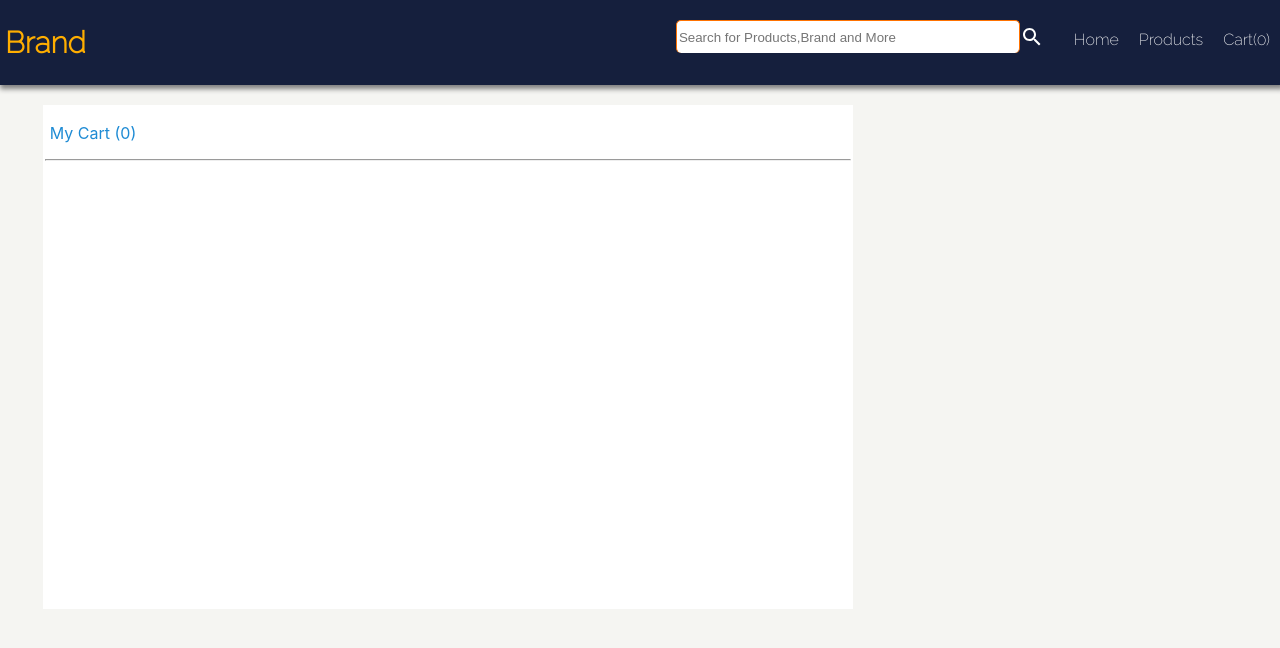
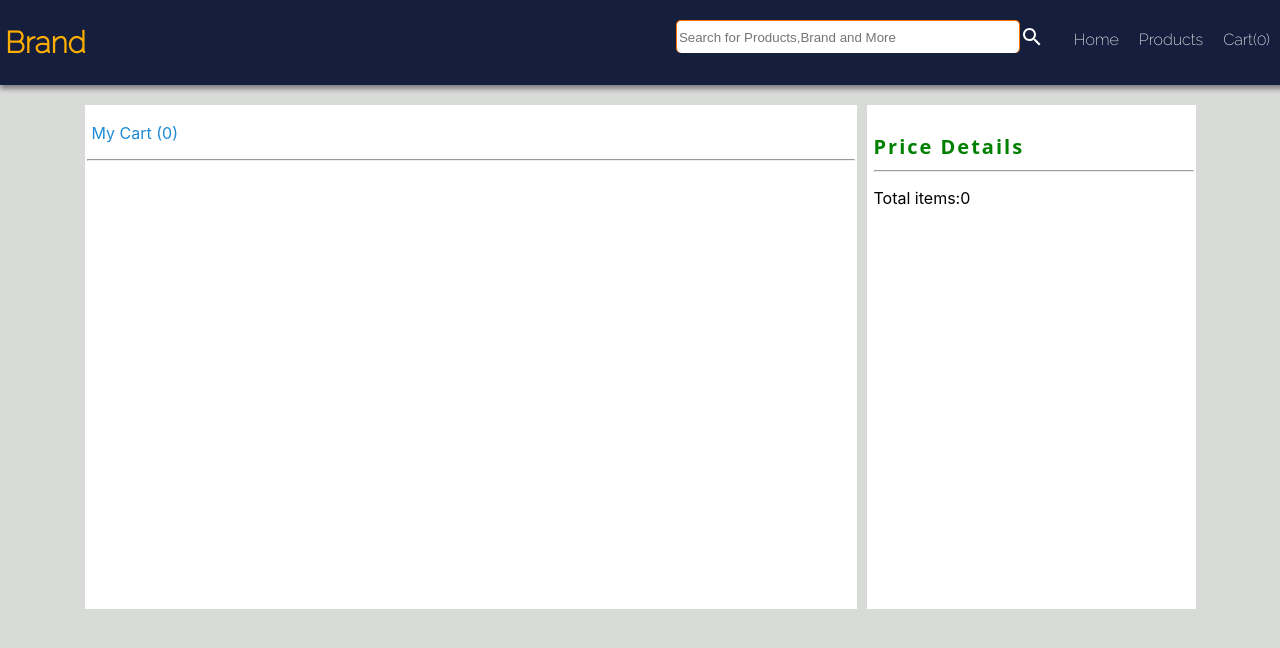
Before and after one commit to arunbanga/E-commerce-Website, a React (Create React App) app: page /cart in a window 1280 px wide. Shown: the top 648 px of the page. Built offline with nearby package versions, Linux system fonts and the light colour scheme; a web font is replaced by a local one.

Commit message:
cart page  price add

```diff
--- a/src/Components/Cart.jsx
+++ b/src/Components/Cart.jsx
@@ -20,14 +20,14 @@ const Cart = () => {
     dispatch(increment(id));
   };
 
-  // let total=''
-  // const itemlist=(val)=>{
-  //   total=total+val.price
-  // }
+   let total=0;
+   const itemlist=(val)=>{
+     total=total+val.price
+  }
 
   return (
     <>
-      <Container width="100%" background='#f5f5f2' height='100%'>
+      <Container width="100%" background='#d9dbd9' height='100%'>
         <MainContainer>
            <RightContainer>
           <p style={{ textAlign: "left", color: "#1e8bd4",paddingLeft:'5px' }}>My Cart ({items.length})</p>
@@ -44,18 +44,18 @@ const Cart = () => {
                       marginLeft: "10px"
                     }}
                   >
-                    <h4>{val.title}</h4>
                     <img
                       src={val.image}
                       style={{
-                        width: "90px",
+                        width: "100px",
                         height: "100px",
                         margin: "10px"
                       }}
                       alt={val.title}
                     />
-                    <p>{val.price}</p>
-                    <div style={{ marginLeft: "10px", display: "flex" }}>
+                    <h4 className='title'>{val.title}</h4>
+                    <p className="price">{val.price}</p>
+                    <div style={{ marginLeft: "20px", display: "flex" }}>
                       <div>
                         <span
                           style={{
@@ -94,12 +94,12 @@ const Cart = () => {
             </ul>
 
           </RightContainer>
-          {/* <LeftContainer>
-          <h4 style={{textAlign:'center',fontFamily:'Open Sans',}}>Price Details</h4>
+           <LeftContainer>
+          <h4 style={{textAlign:'left',fontFamily:'Open Sans',fontSize:'20px',letterSpacing:'2px',height:'10px',color:'green'}}>Price Details</h4><hr/>
           {items.map(itemlist)}
               <p>Total items:{total}</p>
-            </LeftContainer> */}
-          {/* <button onClick={()=>(dispatch(removetoCart()))}>Remove</button> */}
+            </LeftContainer>
+
         </MainContainer>
       </Container>
     </>
@@ -107,7 +107,7 @@ const Cart = () => {
 };
 
 const MainContainer = styled.div`
-  width: 70%;
+  width: 100%;
   height:100vh;
   display:flex;
   justify-content:center;
@@ -117,22 +117,32 @@ const RightContainer = styled.div`
   display: block;
   justify-content: flex-start;
   flex-direction: row;
-  width:90%;
+  width:60%;
   height:500px;
   overflow-y: scroll;
   margin-top:20px;
+  margin-left:10px;
   border:2px solid white;
   background:white;
   box-shadow: 1px 1px px 1px gray;
-
+  ul{
+   .title{
+     padding-left:10px;
+   }
+   .price{
+    padding-left:10px;
+   }
+  }
 `;
-// const LeftContainer = styled.div`
-//   width:30%;
-//   border:2px solid lightgray;
-//   height:500px;
-//   background:white;
-//   margin:10px;
-//   padding-left:5px;
-// `;
+const LeftContainer = styled.div`
+  width:25%;
+  border:2px solid white;
+   box-shadow: 1px 1px px 1px gray;
+   height:500px;
+   background:white;
+   margin:10px;
+   margin-top:20px;
+   padding-left:5px;
+ `;
 
 export default Cart;
--- a/src/Components/Data.jsx
+++ b/src/Components/Data.jsx
@@ -2,35 +2,35 @@ export const data=[
     {
         id:1,
         image:'https://static.nike.com/a/images/c_limit,w_592,f_auto/t_product_v1/11cd6eeb-0966-48b0-8c18-2c0567453603/air-max-2021-se-shoes-ncvjbx.png',
-        title:'Products Name',
+        title:'Casual Shoes',
         price:'$1500',
         qty:0
     },
     {
         id:2,
         image:'https://5.imimg.com/data5/ZY/XN/BW/ANDROID-58391673/product-jpeg-500x500.jpg',
-        title:'Products Name',
+        title:'Nike Joyride',
         price:'$570',
         qty:0
     },
     {
         id:3,
         image:'https://img.joomcdn.net/92cd781f91e6ca86f3aa3fa0fdfba89c23857a5c_original.jpeg',
-        title:'Products Name',
+        title:'Tennis  Shoes ',
         price:'$1,350',
         qty:0
     },
     {
         id:4,
         image:'https://i0.wp.com/ladystations.com/wp-content/uploads/2022/03/0027-3_1.jpg?fit=864%2C1080&ssl=1',
-        title:'Products Name',
+        title:'Sport Shoes',
         price:'$600',
         qty:0
     },
     {
         id:5,
         image:'https://m.media-amazon.com/images/I/81i057rz8gS._UX625_.jpg',
-        title:'Products Name',
+        title:'Comfortable Shoes ',
         price:'$950',
         qty:0
     }
```
